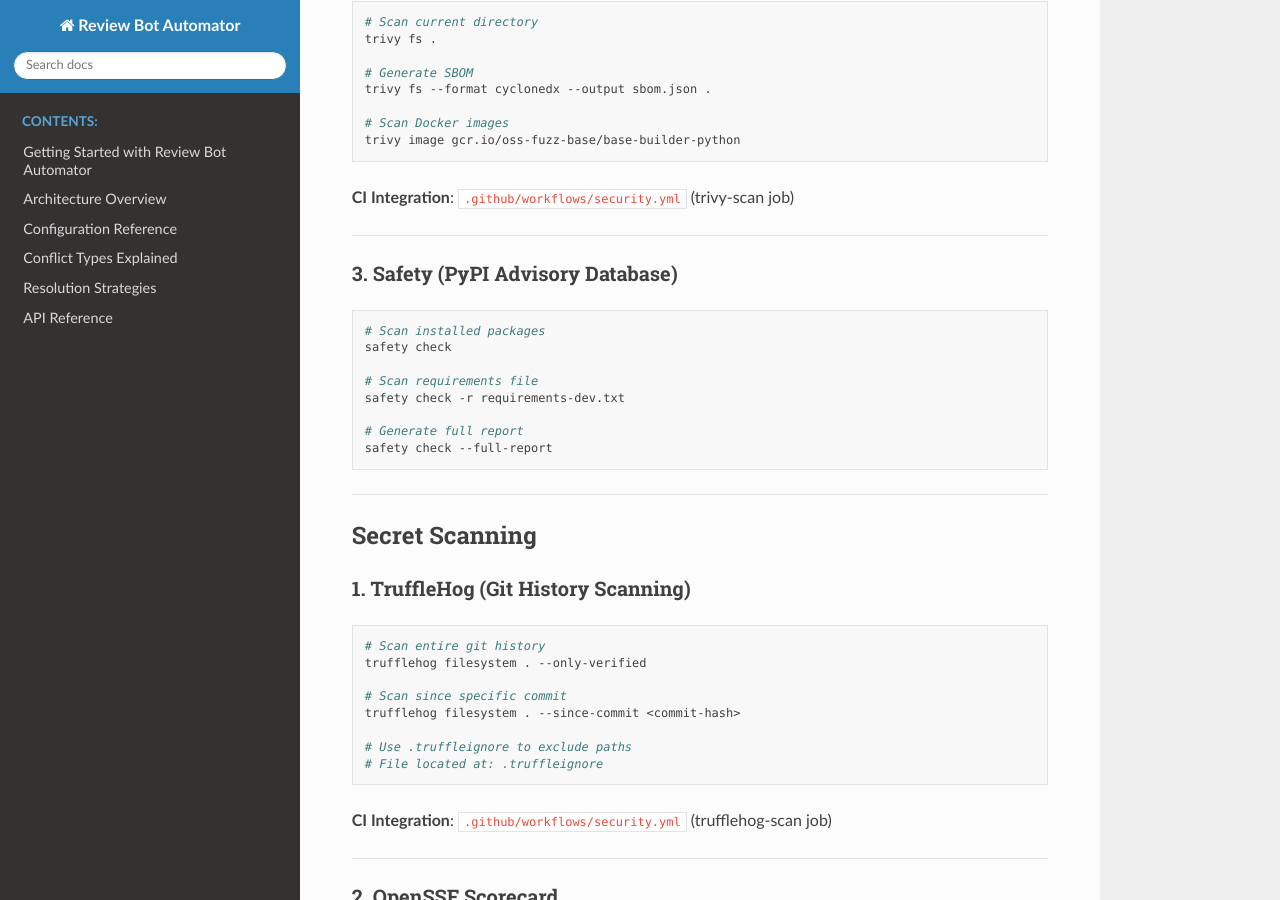
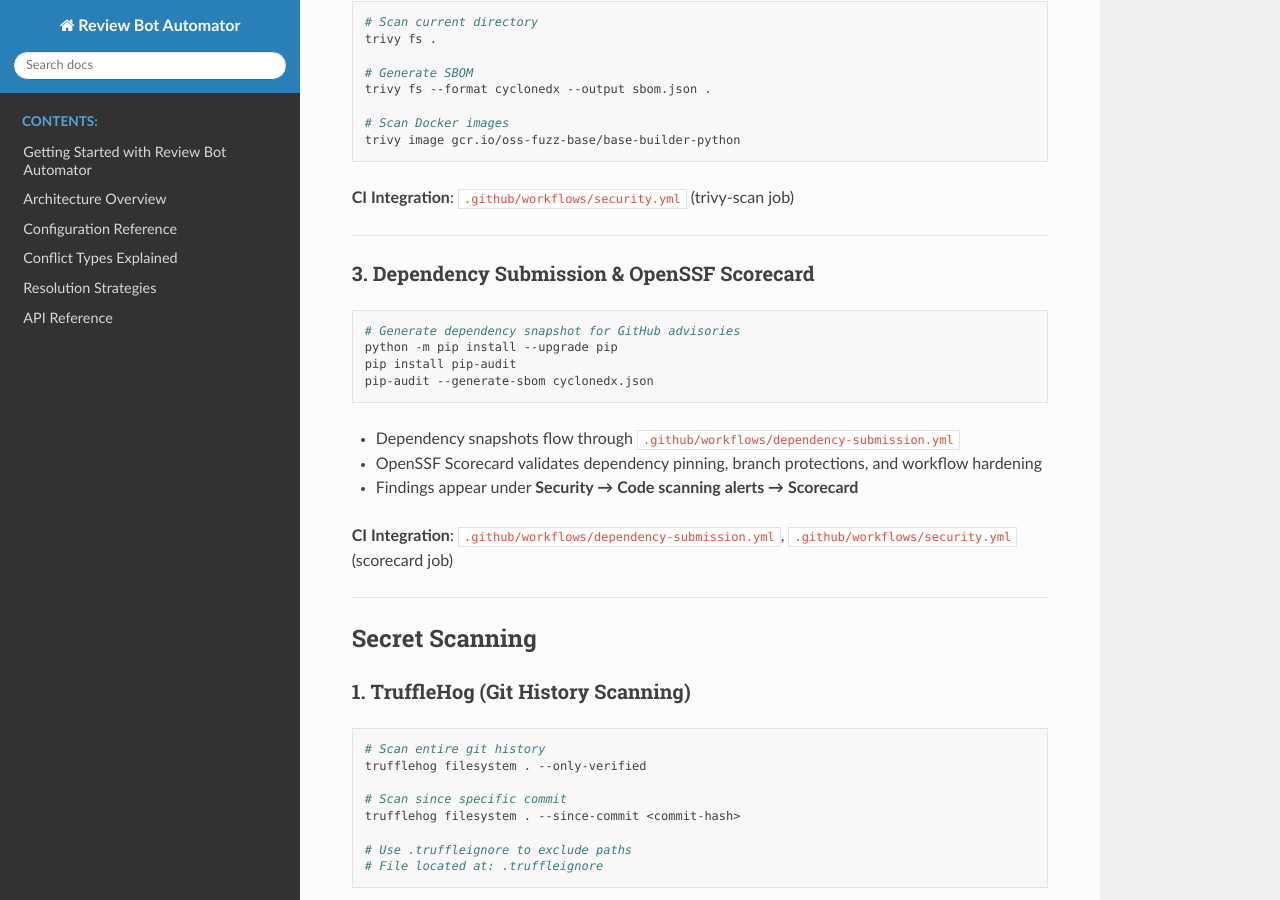
Before and after one commit to VirtualAgentics/coderabbit-conflict-resolver, a Sphinx documentation site: the page built from docs/security/security-testing.md, in a window 1280 px wide and 900 px high, scrolled down 7410 px. Built offline with Sphinx 7.4.7 and the Read the Docs theme 3.1.0, drawn with Linux system fonts in a browser that asks for light colours; pages that are not in the unit, such as notebooks, are missing from menus.

Commit message:
docs: update security tooling references to reflect Safety removal (#140)
Updated security documentation to accurately reflect current tooling stack after Safety tool was removed from the project.

Changes:
- Removed all references to Safety tool (deprecated/removed)
- Updated security tool lists to reflect current 7-tool CI stack:
  * CodeQL, Trivy, TruffleHog, Bandit, pip-audit, OpenSSF Scorecard, Dependency Submission
- Updated tool descriptions:
  * Trivy: Now documented as "Vulnerability scanner / SBOM"
  * OpenSSF Scorecard: Added as dependency hygiene monitor
- Updated dependency scanning workflow references

Files modified:
- docs/planning/archive/phase-0-complete.md - Security tools list
- docs/planning/archive/setup-process.md - CI/CD integration description
- docs/security-architecture.md - Tools and resources section
- docs/security/compliance.md - Dependency scanning mitigations
- docs/security/security-testing.md - Removed Safety commands, added Scorecard workflow
- docs/security/threat-model.md - Updated dependency scanning references

🤖 Generated with [Claude Code](https://claude.com/claude-code)

Co-authored-by: Ben De Cock <bdc@bdc-consulting.be>
Co-authored-by: Claude <noreply@anthropic.com>

````diff
--- a/docs/security/security-testing.md
+++ b/docs/security/security-testing.md
@@ -341,18 +341,20 @@ trivy image gcr.io/oss-fuzz-base/base-builder-python
 
 ---
 
-### 3. Safety (PyPI Advisory Database)
+### 3. Dependency Submission & OpenSSF Scorecard
 
 ```bash
-# Scan installed packages
-safety check
+# Generate dependency snapshot for GitHub advisories
+python -m pip install --upgrade pip
+pip install pip-audit
+pip-audit --generate-sbom cyclonedx.json
+```
 
-# Scan requirements file
-safety check -r requirements-dev.txt
+- Dependency snapshots flow through `.github/workflows/dependency-submission.yml`
+- OpenSSF Scorecard validates dependency pinning, branch protections, and workflow hardening
+- Findings appear under **Security → Code scanning alerts → Scorecard**
 
-# Generate full report
-safety check --full-report
-```
+**CI Integration**: `.github/workflows/dependency-submission.yml`, `.github/workflows/security.yml` (scorecard job)
 
 ---
 
````
Also changed, not shown: docs/planning/archive/phase-0-complete.md (+3 -3 lines), docs/planning/archive/setup-process.md (+1 -1 lines), docs/security-architecture.md (+2 -1 lines), docs/security/compliance.md (+4 -4 lines), docs/security/threat-model.md (+3 -3 lines).
